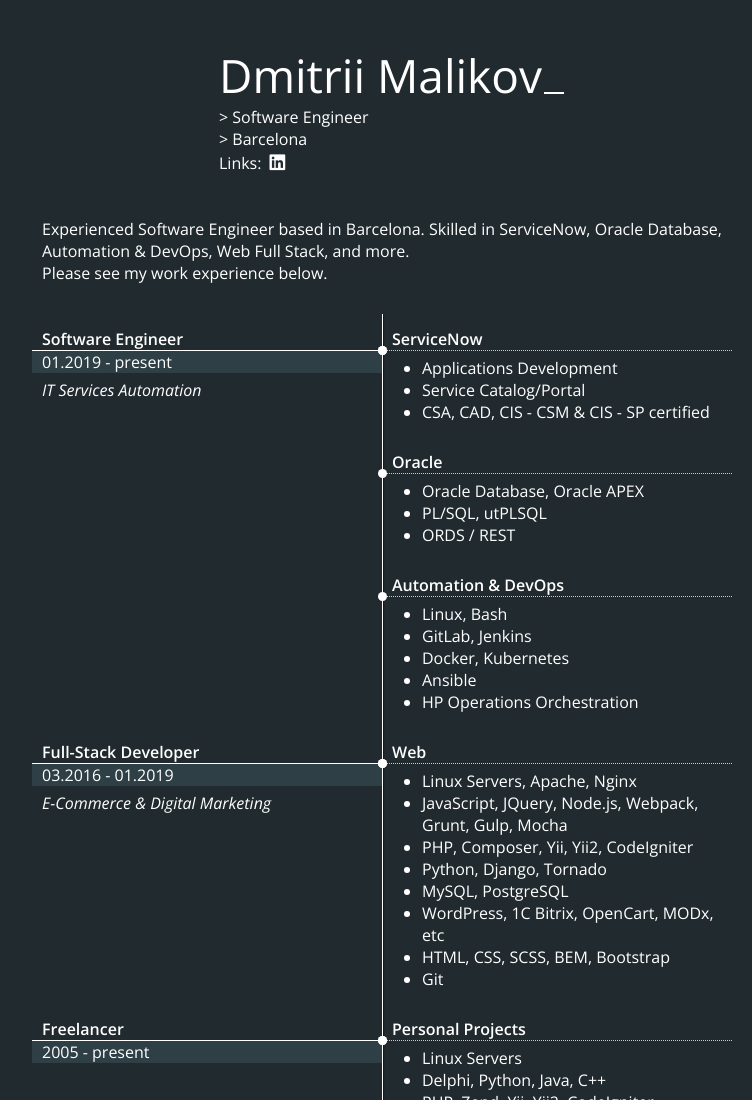
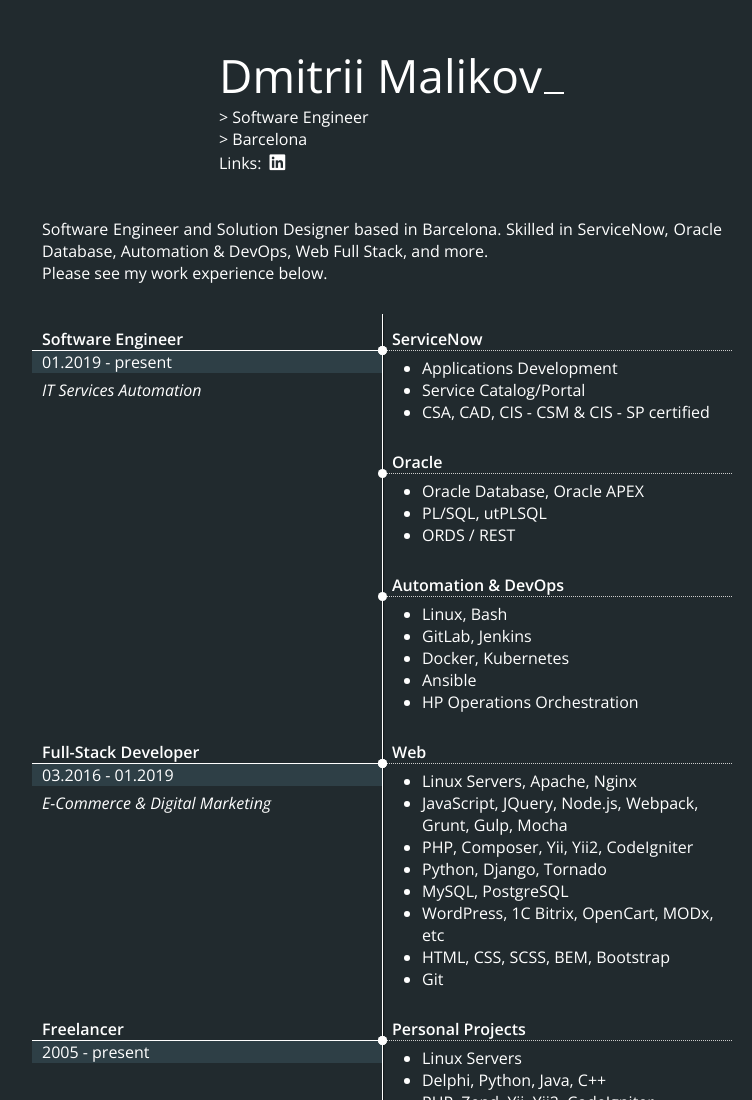
Before and after one commit to DmitryM/dmitrii.github.io, a plain HTML site: page index.html in a window 1280 px wide. Shown: the top 1100 px of the page, without its empty margins (258-1010 px from the left). Drawn offline with nearby package versions, Linux system fonts and the light colour scheme.

Commit message:
Update index.html

```diff
--- a/index.html
+++ b/index.html
@@ -182,7 +182,7 @@
     <p class="card__line">Links: <a class="card__link" href="https://www.linkedin.com/in/dmitrii-malikov-858640bb"><i class="fab fa-linkedin"></i></a></p>
   </section>
   <section class="information">
-    <p>Experienced Software Engineer based in Barcelona. Skilled in ServiceNow, Oracle Database, Automation & DevOps, Web Full Stack, and more.</p>
+    <p>Software Engineer and Solution Designer based in Barcelona. Skilled in ServiceNow, Oracle Database, Automation & DevOps, Web Full Stack, and more.</p>
     <p>Please see my work experience below.</p>
   </section>
   <section class="resume">
```
